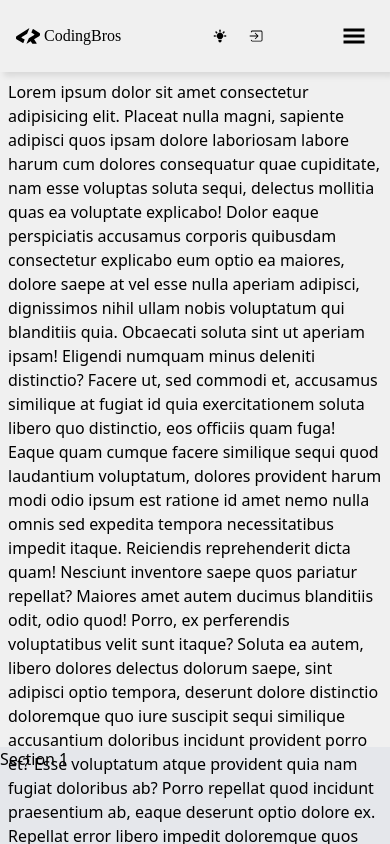
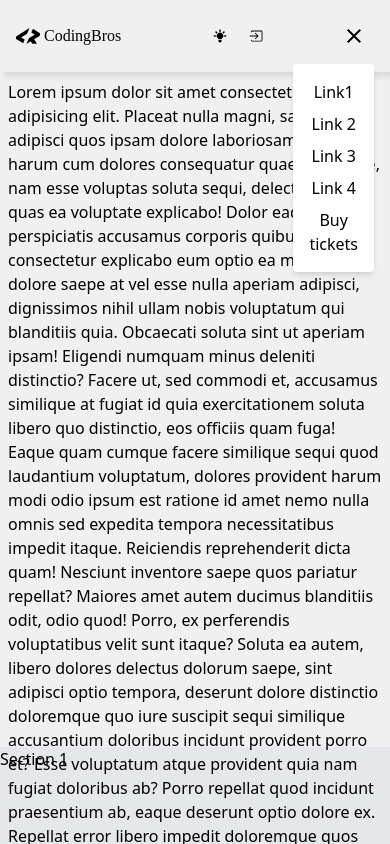
Before and after one commit to sabaudianin/NicePage, a React app: page / in a window 390 px wide. Both pictures are taken after a click on the button 354 px from the left and 36 px from the top of the page. Shown: the top 844 px of the page. Built offline with nearby package versions, Linux system fonts and the light colour scheme; no server answers.

Commit message:
feat scroll, location & navigation to menuNav

```diff
--- a/package.json
+++ b/package.json
@@ -31,7 +31,7 @@
   "dependencies": {
     "@reduxjs/toolkit": "^2.5.0",
     "firebase": "^11.1.0",
-    "react": "^18.2.0",
+    "react": "^18.3.1",
     "react-dom": "^18.2.0",
     "react-icons": "^5.4.0",
     "react-redux": "^9.2.0",
--- a/src/components/home/Home.jsx
+++ b/src/components/home/Home.jsx
@@ -1,7 +1,17 @@
-import React from "react";
+import React, { useEffect } from "react";
+import { useLocation } from "react-router-dom";
+import { scroller } from "react-scroll";
 import { Cta } from "../cta/Cta";
 
 export const Home = () => {
+  const location = useLocation();
+
+  useEffect(() => {
+    if (location.state?.target) {
+      scroller.scrollTo(location.state.target, { smooth: true, duration: 500 });
+    }
+  }, [location]);
+
   return (
     <>
       <Cta />
--- a/src/components/nav/MenuHamburger.jsx
+++ b/src/components/nav/MenuHamburger.jsx
@@ -1,6 +1,7 @@
-import React, { useState } from "react";
+import React, { useState, useEffect, useRef } from "react";
 import { GiHamburgerMenu } from "react-icons/gi";
 import { IoMdClose } from "react-icons/io";
+import { useLocation } from "react-router-dom";
 import { NavLinks } from "./NavLinks";
 
 export const MenuHamburger = () => {
@@ -8,6 +9,31 @@
   const toggleMenu = () => {
     setIsVisible((prev) => !prev);
   };
+  const location = useLocation();
+  const menuRef = useRef(null);
+
+  useEffect(() => {
+    setIsVisible(false);
+  }, [location]); //zamkniecie po zmianie trasy
+
+  const handleClickOutside = (e) => {
+    if (menuRef.current && !menuRef.current.contains(e.target)) {
+      setIsVisible(false);
+    }
+  };
+
+  useEffect(() => {
+    const handleScroll = () => {
+      setIsVisible(false);
+    };
+    document.addEventListener("mousedown", handleClickOutside);
+    window.addEventListener("scroll", handleScroll);
+
+    return () => {
+      document.removeEventListener("mousedown", handleClickOutside);
+      window.removeEventListener("scroll", handleScroll);
+    };
+  }, []);
 
   return (
     <div className="relative">
@@ -18,7 +44,10 @@
         {isVisible ? <IoMdClose /> : <GiHamburgerMenu />}
       </button>
       {isVisible && (
-        <div className="absolute top-12 right-0 bg-white dark:bg-gray-700 shadow-md rounded p-4 flex flex-col gap-2">
+        <div
+          ref={menuRef}
+          className="absolute top-12 right-0 bg-white dark:bg-gray-700 shadow-md rounded p-4 flex flex-col gap-2"
+        >
           <NavLinks className="flex flex-col gap-2" />
         </div>
       )}
--- a/src/components/nav/NavLinks.jsx
+++ b/src/components/nav/NavLinks.jsx
@@ -1,6 +1,6 @@
 import React from "react";
+import { useNavigate, useLocation } from "react-router-dom";
 import { Link as ScrollLink } from "react-scroll";
-import { Link as RouterLink } from "react-router-dom";
 
 export const NavLinks = ({ className }) => {
   const scrollLinks = [
@@ -10,25 +10,34 @@
     { to: "section4", label: "Link 4" },
   ];
 
+  const navigate = useNavigate();
+  const locattion = useLocation();
+
+  const handleNavigate = (target) => {
+    if (location.pathname === "/") {
+      ScrollLink.scrollTo(target, { smooth: true, duration: 500 });
+    } else {
+      navigate("/", { state: { target } });
+    }
+  };
+
   return (
     <div className={`${className}`}>
       {scrollLinks.map((link) => (
-        <ScrollLink
+        <button
           key={link.to}
-          to={link.to}
-          smooth={true}
-          duration={500}
+          onClick={() => handleNavigate(link.to)}
           className="cursor-pointer hover:text-red-500"
         >
           {link.label}
-        </ScrollLink>
+        </button>
       ))}
-      <RouterLink
-        to="/tickets"
+      <button
+        onClick={() => navigate("/tickets")}
         className="hover:text-orange-500"
       >
         Buy tickets
-      </RouterLink>
+      </button>
     </div>
   );
 };
--- a/src/components/nav/Navigation.jsx
+++ b/src/components/nav/Navigation.jsx
@@ -3,15 +3,19 @@
 import { IoIosLogIn } from "react-icons/io";
 import { ThemeToggle } from "./ThemeToggle";
 import { MenuHamburger } from "./MenuHamburger";
+import { Link } from "react-router-dom";
 import { NavLinks } from "./NavLinks";
 
 export const Navigation = () => {
   return (
     <nav className="flex justify-between items-center p-4 dark:bg-gray-800 dark:text-white shadow-light dark:shadow-dark">
-      <div className="flex items-center ">
+      <Link
+        to="/"
+        className="flex items-center"
+      >
         <SiCodersrank className="text-2xl" />
         <p className="font-rubik mx-1">CodingBros</p>
-      </div>
+      </Link>
       <div className="flex items-center gap-1">
         <ThemeToggle />
         <IoIosLogIn />
```
Also changed, not shown: .babelrc, 1 other file (tests, documents, lock files or other folders).
